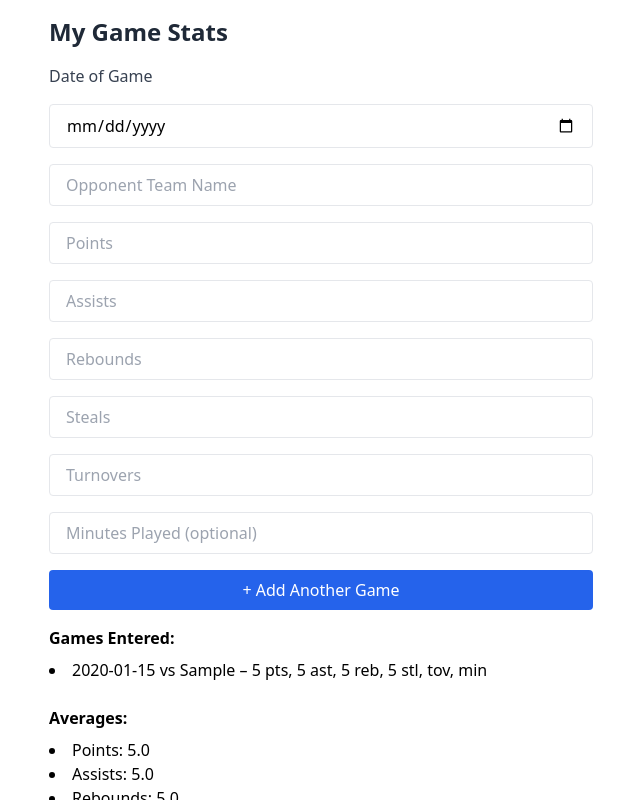
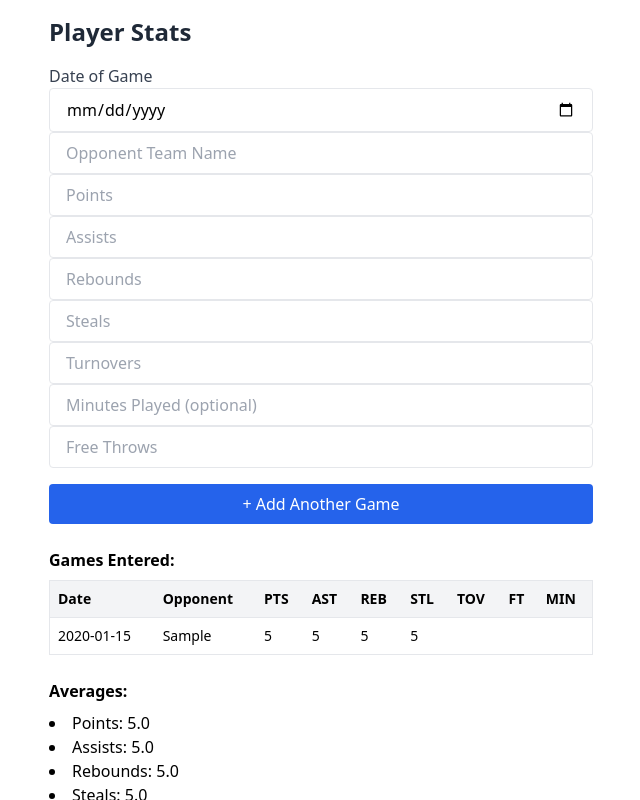
Before and after one commit to anggithub2023/Process_Reflection_Scaffolding, a React (Create React App) app: page /stats in a window 1280 px wide. Both pictures are taken after typing "2020-01-15", "Sample", "5", "5", "5", "5" into the empty fields and a click on the button "+ Add Another Game". Shown: the top 800 px of the page, without its empty margins (319-959 px from the left). Built offline with nearby package versions, Linux system fonts and the light colour scheme.

Commit message:
button changes

```diff
--- a/src/pages/StatsPage.js
+++ b/src/pages/StatsPage.js
@@ -4,7 +4,7 @@ import { useNavigate } from 'react-router-dom';
 function StatsPage() {
   const [gameStats, setGameStats] = useState([]);
   const [newStat, setNewStat] = useState({
-    date: '', opponent: '', points: '', assists: '', rebounds: '', steals: '', turnovers: '', minutes: ''
+    date: '', opponent: '', points: '', assists: '', rebounds: '', steals: '', turnovers: '', minutes: '', freeThrows: ''
   });
   const [history, setHistory] = useState([]);
 
@@ -27,7 +27,7 @@ function StatsPage() {
   const handleAddStat = () => {
     const updatedStats = [...gameStats, newStat];
     setGameStats(updatedStats);
-    setNewStat({ date: '', opponent: '', points: '', assists: '', rebounds: '', steals: '', turnovers: '', minutes: '' });
+    setNewStat({ date: '', opponent: '', points: '', assists: '', rebounds: '', steals: '', turnovers: '', minutes: '', freeThrows: '' });
     localStorage.removeItem("newStatDraft");
 
     const updatedHistory = [...history];
@@ -47,8 +47,8 @@ function StatsPage() {
 
   return (
       <div className="max-w-xl mx-auto text-left p-4">
-        <h2 className="text-2xl font-bold text-gray-800 mb-4">My Game Stats</h2>
-        <div className="space-y-4">
+        <h2 className="text-2xl font-bold text-gray-800 mb-4">Player Stats</h2>
+
         <label className="block text-gray-700">Date of Game</label>
         <input
             type="date"
@@ -63,18 +63,48 @@ function StatsPage() {
         <input type="number" className="w-full border px-4 py-2 rounded" placeholder="Steals" value={newStat.steals} onChange={e => setNewStat({ ...newStat, steals: e.target.value })} />
         <input type="number" className="w-full border px-4 py-2 rounded" placeholder="Turnovers" value={newStat.turnovers} onChange={e => setNewStat({ ...newStat, turnovers: e.target.value })} />
         <input type="number" className="w-full border px-4 py-2 rounded" placeholder="Minutes Played (optional)" value={newStat.minutes} onChange={e => setNewStat({ ...newStat, minutes: e.target.value })} />
+        <input type="number" className="w-full border px-4 py-2 rounded" placeholder="Free Throws" value={newStat.freeThrows} onChange={e => setNewStat({ ...newStat, freeThrows: e.target.value })} />
+
+        <div className="mt-4">
           <button onClick={handleAddStat} className="w-full bg-blue-600 text-white px-4 py-2 rounded hover:bg-blue-500">+ Add Another Game</button>
+        </div>
 
         {gameStats.length > 0 && (
             <div className="mt-6">
               <h3 className="font-bold mb-2">Games Entered:</h3>
-                <ul className="list-disc list-inside space-y-1">
+              <div className="overflow-x-auto">
+                <table className="min-w-full text-sm text-left border">
+                  <thead className="bg-gray-100">
+                  <tr>
+                    <th className="p-2 font-semibold">Date</th>
+                    <th className="p-2 font-semibold">Opponent</th>
+                    <th className="p-2 font-semibold">PTS</th>
+                    <th className="p-2 font-semibold">AST</th>
+                    <th className="p-2 font-semibold">REB</th>
+                    <th className="p-2 font-semibold">STL</th>
+                    <th className="p-2 font-semibold">TOV</th>
+                    <th className="p-2 font-semibold">FT</th>
+                    <th className="p-2 font-semibold">MIN</th>
+                  </tr>
+                  </thead>
+                  <tbody>
                   {gameStats.map((gs, index) => (
-                      <li key={index}>
-                        {gs.date} vs {gs.opponent} – {gs.points} pts, {gs.assists} ast, {gs.rebounds} reb, {gs.steals} stl, {gs.turnovers} tov, {gs.minutes} min
-                      </li>
+                      <tr key={index} className="border-t">
+                        <td className="p-2">{gs.date}</td>
+                        <td className="p-2">{gs.opponent}</td>
+                        <td className="p-2">{gs.points}</td>
+                        <td className="p-2">{gs.assists}</td>
+                        <td className="p-2">{gs.rebounds}</td>
+                        <td className="p-2">{gs.steals}</td>
+                        <td className="p-2">{gs.turnovers}</td>
+                        <td className="p-2">{gs.freeThrows}</td>
+                        <td className="p-2">{gs.minutes}</td>
+                      </tr>
                   ))}
-                </ul>
+                  </tbody>
+                </table>
+              </div>
+
               <div className="mt-6">
                 <h3 className="font-bold mb-2">Averages:</h3>
                 <ul className="list-disc list-inside">
@@ -83,12 +113,12 @@ function StatsPage() {
                   <li>Rebounds: {calculateAverage('rebounds')}</li>
                   <li>Steals: {calculateAverage('steals')}</li>
                   <li>Turnovers: {calculateAverage('turnovers')}</li>
+                  <li>Free Throws: {calculateAverage('freeThrows')}</li>
                   <li>Minutes: {calculateAverage('minutes')}</li>
                 </ul>
               </div>
             </div>
         )}
-        </div>
 
         {history.length > 0 && (
             <div className="mt-8">
```
Lines whose indentation alone changed are shown as unchanged.
